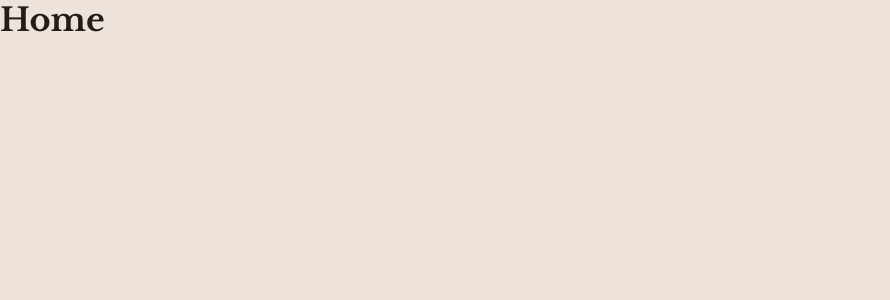
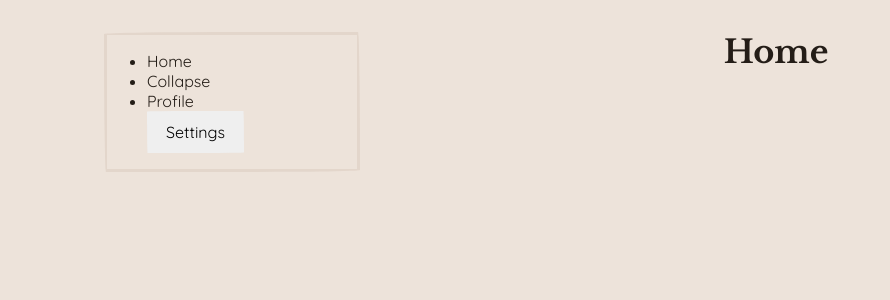
Before and after one commit to wolffiness/story-bean, a Nuxt app: page / in a window 1280 px wide. Shown: the top 300 px of the page, without its empty margins (0-890 px from the left). Built offline with nearby package versions, Linux system fonts and the light colour scheme.

Commit message:
Add page component

```diff
--- /dev/null
+++ b/app/assets/styles/components/layout/header.scss
@@ -0,0 +1,8 @@
+@use '../../root' as *;
+
+.sidebar {
+	grid-column: 1 / span calc(var(--col) / 4);
+	background-color: var(--bg);
+	border: var(--border-size) solid var(--bg-dark);
+	border-radius: var(--border-sketch);
+}
--- /dev/null
+++ b/app/assets/styles/components/layout/page.scss
@@ -0,0 +1,6 @@
+@use '../../root' as *;
+
+.page main {
+	grid-column: calc(var(--col) / 4 + 1) / span
+		calc(var(--col) - (var(--col) / 4));
+}
--- a/app/assets/styles/global.scss
+++ b/app/assets/styles/global.scss
@@ -18,6 +18,9 @@
 // COMPONENTS
 @forward './components/cards/member-card.scss';
 
+@forward './components/layout/header.scss';
+@forward './components/layout/page.scss';
+
 // IMPORT ICONS
 @import url('https://fonts.googleapis.com/css2?family=Material+Icons&display=swap');
 @import url('https://fonts.googleapis.com/css2?family=Material+Icons+Outlined&display=swap');
--- a/app/assets/styles/globals/box-model.scss
+++ b/app/assets/styles/globals/box-model.scss
@@ -14,6 +14,16 @@
 
 .h-100 {
 	height: 100%;
+}
+
+.m-page {
+	margin-left: var(--margin);
+	margin-right: var(--margin);
+}
+
+.my-2 {
+	margin-top: 2em;
+	margin-bottom: 2em;
 }
 
 .mb-2 {
--- a/app/components/features/AccountEntry.vue
+++ b/app/components/features/AccountEntry.vue
@@ -24,12 +24,14 @@ const props = defineProps<{
 				</section>
 			</section>
 
-			<Button
-				class="w-100"
-				:text="props.button"
-				type="primary"
-				:formSubmit="true"
-			/>
+			<NuxtLink class="w-100" to="/">
+				<Button
+					class="w-100"
+					:text="props.button"
+					type="primary"
+					:formSubmit="false"
+				/>
+			</NuxtLink>
 		</form>
 	</MemberCard>
 </template>
--- /dev/null
+++ b/app/components/layout/Header.vue
@@ -0,0 +1,16 @@
+<template>
+	<header class="sidebar">
+		<nav>
+			<ul>
+				<div>
+					<li>Home</li>
+					<li>Collapse</li>
+				</div>
+				<div>
+					<li>Profile</li>
+					<button>Settings</button>
+				</div>
+			</ul>
+		</nav>
+	</header>
+</template>
--- /dev/null
+++ b/app/components/layout/Page.vue
@@ -0,0 +1,14 @@
+<script setup lang="ts">
+import Header from '~/components/layout/Header.vue'
+</script>
+
+<template>
+	<div class="page w-100 d-flex flex-col align-center my-2">
+		<div class="w-page m-page d-grid fr-col gap-gutter">
+			<Header />
+			<main>
+				<slot></slot>
+			</main>
+		</div>
+	</div>
+</template>
--- a/app/pages/index.vue
+++ b/app/pages/index.vue
@@ -1,3 +1,9 @@
+<script setup lang="ts">
+import Page from '~/components/layout/Page.vue'
+</script>
+
 <template>
-	<h1>Home</h1>
+	<Page>
+		<h1>Home</h1>
+	</Page>
 </template>
```
